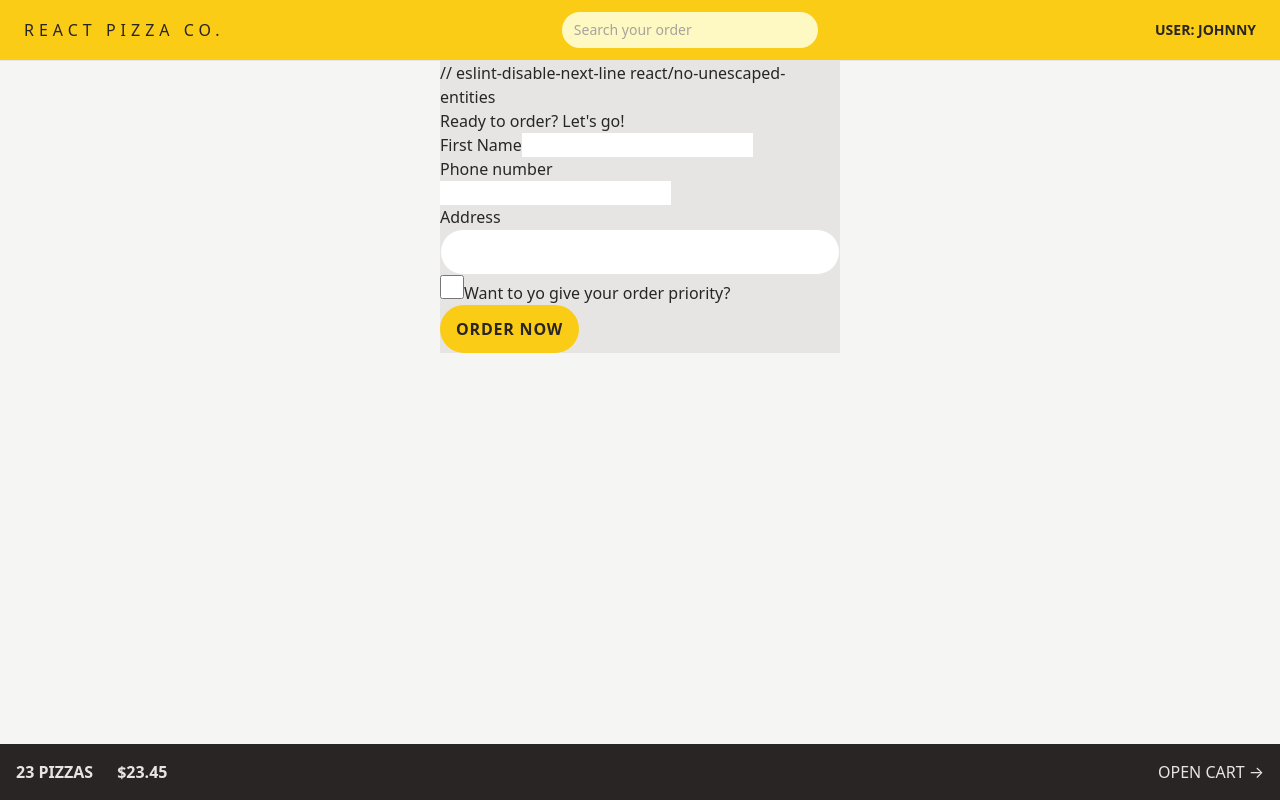
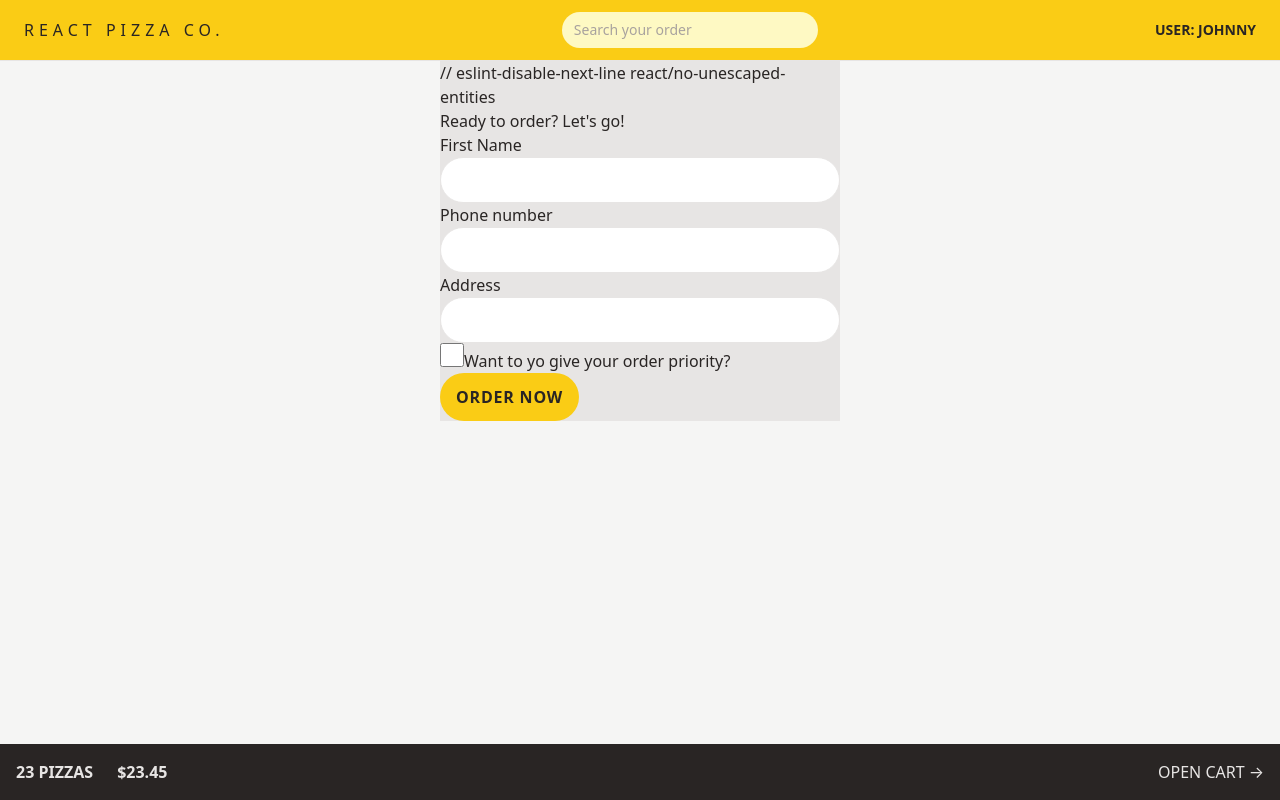
Before and after one commit to georgecornea/pizza-store-react-router-tailwind, a React (Vite) app: page /order/new in a window 1280 px wide. Built offline with nearby package versions, Linux system fonts and the light colour scheme.

Commit message:
Added the CreateOrder.jsx input element css styles to index.css with @layer components and @apply, created a custom .input css styles class. Applied this new class to all the input elements.

```diff
--- a/src/features/order/CreateOrder.jsx
+++ b/src/features/order/CreateOrder.jsx
@@ -53,13 +53,13 @@
       <Form method="POST">
         <div>
           <label>First Name</label>
-          <input type="text" name="customer" required />
+          <input className="input" type="text" name="customer" required />
         </div>
 
         <div>
           <label>Phone number</label>
           <div>
-            <input type="tel" name="phone" required />
+            <input className="input" type="tel" name="phone" required />
           </div>
           {formErrors?.phone && <p>{formErrors.phone}</p>}
         </div>
@@ -67,12 +67,7 @@
         <div>
           <label>Address</label>
           <div>
-            <input
-              className="w-full rounded-full border border-stone-200 px-4 py-2 text-sm transition-all duration-300 placeholder:text-stone-400 focus:outline-none focus:ring focus:ring-yellow-400 md:px-6 md:py-3"
-              type="text"
-              name="address"
-              required
-            />
+            <input className="input" type="text" name="address" required />
           </div>
         </div>
 
--- a/src/index.css
+++ b/src/index.css
@@ -1,6 +1,12 @@
 @tailwind base;
 @tailwind components;
 @tailwind utilities;
+
+@layer components {
+  .input {
+    @apply w-full rounded-full border border-stone-200 px-4 py-2 text-sm transition-all duration-300 placeholder:text-stone-400 focus:outline-none focus:ring focus:ring-yellow-400 md:px-6 md:py-3;
+  }
+}
 
 body {
   font-family:
```
